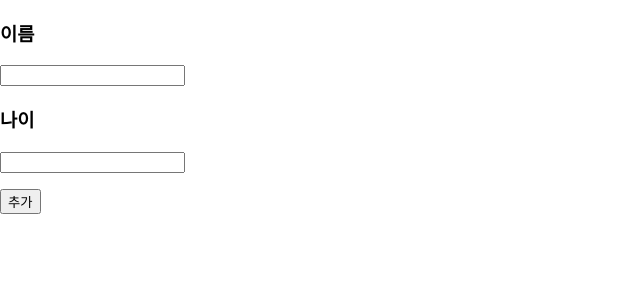
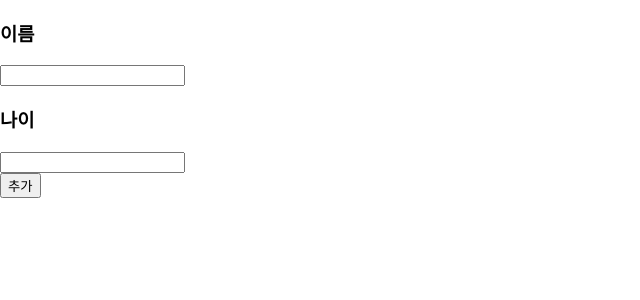
Before and after one commit to glenn-a810/Study, a React (Create React App) app in the folder practice/: page / in a window 1280 px wide. Shown: the top 300 px of the page, without its empty margins (0-640 px from the left). Built offline with nearby package versions, Linux system fonts and the light colour scheme.

Commit message:
기본 form 설정

```diff
--- a/practice/src/components/UI/Button.js
+++ b/practice/src/components/UI/Button.js
@@ -0,0 +1,11 @@
+import React from 'react'
+
+const Button = () => {
+    return(
+        <div>
+            <button>추가</button>
+        </div>
+    )
+}
+
+export default Button
--- a/practice/src/components/User/AddUser.js
+++ b/practice/src/components/User/AddUser.js
@@ -1,4 +1,5 @@
 import React from 'react'
+import Button from '../UI/Button'
 
 const AddUser = () => {
     return(
@@ -7,8 +8,7 @@ const AddUser = () => {
             <input />
             <h3>나이</h3>
             <input />
-            <p></p>
-            <button>추가</button>
+            <Button />
         </div>
     )
 }
```
